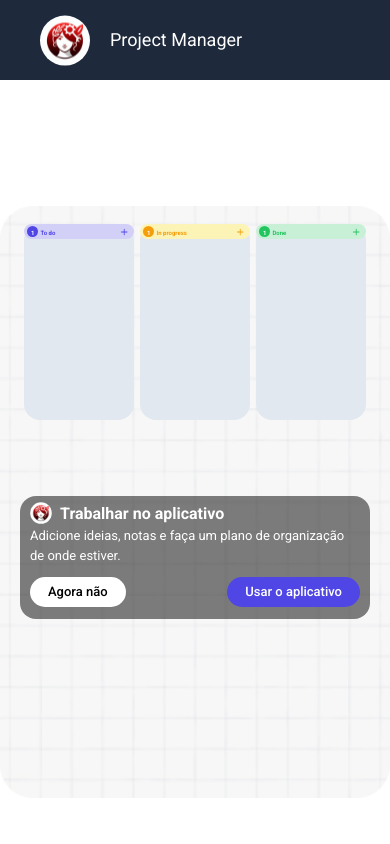
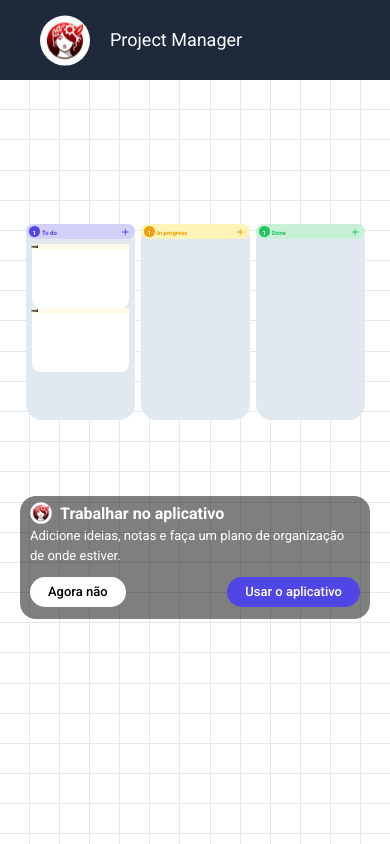
Before and after one commit to MVISHNU-BR/TI-REX-Desafio-02, a React (Vite) app in the folder project-manager/: page /kanban in a window 390 px wide. Shown: the top 844 px of the page. Built offline with nearby package versions, Linux system fonts and the light colour scheme.

Commit message:
added responsive grid for kanban background

```diff
--- a/project-manager/src/components/KanbanCard.tsx
+++ b/project-manager/src/components/KanbanCard.tsx
@@ -1,7 +1,15 @@
-export default function KanbanCard() {
+import { KanbanCardProps, KanbanCardStyles } from "../types/KanbanCardType"
+
+const KanbanCard: React.FC<KanbanCardProps> = ({priority}) => {
+  const cardClasses = KanbanCardStyles[priority]
+
   return (
     <>
-      <h1>CARD</h1>
+      <div className="w-full h-16 bg-white rounded-lg">
+        <h3 className="text-[4px] font-semibold" style={{backgroundColor: cardClasses.backgroundColor}}>{priority}</h3>
+      </div>
     </>
   )
 }
+
+export default KanbanCard;
--- a/project-manager/src/components/KanbanColumn.tsx
+++ b/project-manager/src/components/KanbanColumn.tsx
@@ -1,20 +1,20 @@
 import { KanbanColumnProps, columnColors } from "../types/KanbanColumnType"
 
-const KanbanColumn: React.FC<KanbanColumnProps> = ({ type }) => {
+const KanbanColumn: React.FC<KanbanColumnProps> = ({ type, children }) => {
   const classes = columnColors[type];
   const cards = [1];
 
   return (
     <>
-      <div id="column" className="w-[110px] max-w[110px] h-[196px] max-h-[196px] bg-cinza-2 rounded-2xl">
-        <div id="column-top" className={`w-full h-auto rounded-2xl flex justify-between items-center py-[2px] pl-[3px] pr-[5px]`} style={{ backgroundColor: classes.transparentColor}}>
-            <h1 className={`text-[6px] flex items-baseline font-bold`} style={{color: classes.color}}>
-              <span className={`text-white font-semibold mr-[2px] px-1 pt-[2px] rounded-xl flex items-center justify-center`} style={{backgroundColor: classes.color}}>{cards.length}</span>
+      <div id="column" className="w-[109px] h-[196px] max-h-[196px] bg-cinza-2 rounded-2xl relative px-[6px] pt-5 pb-[3px]">
+        <div id="column-top" className="absolute top-0 left-0 w-full h-auto rounded-2xl flex justify-between items-center py-[2px] pl-[3px] pr-[5px]" style={{ backgroundColor: classes.backgroundColor}}>
+            <h1 className="text-[6px] flex items-baseline font-bold" style={{color: classes.color}}>
+              <span className="text-white font-semibold mr-[2px] px-1 pt-[2px] rounded-xl flex items-center justify-center" style={{backgroundColor: classes.color}}>{cards.length}</span>
               {classes.text}
             </h1>
             <svg fill={classes.color} width="9" height="10"><path d="M7.523 5a.396.396 0 0 1-.396.396H4.62v2.508a.396.396 0 1 1-.791 0V5.396H1.32a.396.396 0 0 1 0-.792h2.508V2.096a.396.396 0 0 1 .791 0v2.508h2.508A.396.396 0 0 1 7.523 5Z"/></svg>
         </div>
-
+        {children}
       </div>
     </>
   )
--- /dev/null
+++ b/project-manager/src/components/ResponsiveGrid.tsx
@@ -0,0 +1,70 @@
+import { useState, useEffect } from "react";
+
+// Imagem do Figma estava perdendo qualidade no resize, então criei um grid similar, mas responsivo para servir de plano de fundo da página de Kanban
+
+type ChildProps = {
+  parentRef: React.RefObject<HTMLElement>;
+}
+
+const ResponsiveGrid: React.FC<ChildProps> = ({parentRef}) => {
+
+  const [gridDimensions, setGridDimensions] = useState({
+    rows: 0,
+    columns: 0,
+  });
+  const tileSize = 30;
+
+  // Função para calcular o número de linhas e colunas possíveis
+  const calculateGridDimensions = (width: number, height: number) => {
+    const columns = Math.floor(width / tileSize);
+    const rows = Math.floor(height / tileSize);
+    return { rows, columns };
+  };
+
+  // Função para atualizar as dimensões do grid
+  const updateGridDimensions = () => {
+    if(parentRef.current) {
+      const { width, height } = parentRef.current.getBoundingClientRect();
+      const newDimensions = calculateGridDimensions(width, height);
+      setGridDimensions(newDimensions);
+    }
+  };
+
+  // Configurar resize
+  useEffect(() => {
+    updateGridDimensions();
+    window.addEventListener("resize", updateGridDimensions);
+
+    return () => window.removeEventListener("resize", updateGridDimensions);
+  }, []);
+
+  const { rows, columns } = gridDimensions;
+  const tileCount = rows * columns;
+
+  return (
+    <div
+      style={{
+        position: "absolute",
+        top: "0",
+        left: "0",
+        display: "grid",
+        gridTemplateColumns: `repeat(${columns}, 1fr)`,
+        gridTemplateRows: `repeat(${rows}, 1fr)`,
+        gap: "1px",
+        width: "100%",
+        height: "100%",
+      }}
+    >
+      {Array.from({ length: tileCount }).map((_, index) => (
+        <div
+          key={index}
+          style={{
+            backgroundColor: "#fff",
+          }}
+        />
+      ))}
+    </div>
+  );
+};
+
+export default ResponsiveGrid;
--- a/project-manager/src/pages/Kanban.tsx
+++ b/project-manager/src/pages/Kanban.tsx
@@ -1,18 +1,27 @@
+import { useRef } from "react";
 import Footer from "../components/Footer";
 import Header from "../components/Header";
+import KanbanCard from "../components/KanbanCard";
 import KanbanColumn from "../components/KanbanColumn";
+import ResponsiveGrid from "../components/ResponsiveGrid";
 
 export default function Kanban() {
+  const cards = [1,2];
+  const parentRef = useRef<HTMLElement | null>(null);
+
   return (
     <>
     <Header />
-      <main className="bg-[url(src/assets/draggable-area.png)] bg-no-repeat bg-contain bg-center min-h-screen flex flex-col items-center gap-[76px] px-5 pt-36 pb-7">
+      <main ref={parentRef} className="relative bg-slate-200 min-h-screen flex flex-col items-center gap-[76px] px-5 pt-36 pb-7">
+         <ResponsiveGrid parentRef={parentRef}/>
         <div className="columns flex w-full justify-center gap-[6px]">
-          <KanbanColumn type="to-do"/>
-          <KanbanColumn type="in-progress"/>
-          <KanbanColumn type="done"/>
+          <KanbanColumn type="to-do">
+          {cards.map( (card, index) => <KanbanCard priority="mid" name="Task 3" progess="0" people={2} comments={987} key={index}/>)}
+          </KanbanColumn>
+          <KanbanColumn type="in-progress"></KanbanColumn>
+          <KanbanColumn type="done"></KanbanColumn>
         </div>
-        <div id="flag" className="bg-preto-50 w-full px-[10px] pb-3 pt-[6px] rounded-2xl">
+        <div id="flag" className="bg-preto-50 w-full px-[10px] pb-3 pt-[6px] rounded-2xl z-10">
           <header className="rounded-2xl flex">
             <img src="src/assets/logo.svg" alt="Project manager logo" className="w-[22px] h-[22px] mr-2" />
             <h1 className="text-white font-bold text-base">Trabalhar no aplicativo</h1>
--- /dev/null
+++ b/project-manager/src/types/KanbanCardType.ts
@@ -0,0 +1,17 @@
+type user = {
+  name: string
+  profilePicUrl: string
+}
+
+export interface KanbanCardProps {
+  priority: "low" | "mid" | "high"
+  name: string
+  progress: string
+  users: [ user ]
+}
+
+export const KanbanCardStyles: Record<KanbanCardProps["priority"], { color: string, backgroundColor: string}> = {
+  "low": { color: "#4F46E5", backgroundColor: "#EEF2FF"},
+  "mid": { color: "#F59E0B", backgroundColor: "#FFFBEB"},
+  "high": { color: "#fff", backgroundColor: "#BD2323"}
+}
--- a/project-manager/src/types/KanbanColumnType.ts
+++ b/project-manager/src/types/KanbanColumnType.ts
@@ -1,10 +1,9 @@
 export interface KanbanColumnProps {
-  type: "to-do" | "in-progress" | "done";
+  type: "to-do" | "in-progress" | "done"
 }
 
-
-export const columnColors: Record<KanbanColumnProps["type"], { transparentColor: string; color: string, text: string }> = {
-  "to-do": { transparentColor: "#D3D0F8", color: "#4F46E5", text: "To do" },
-  "in-progress": { transparentColor: "#FCF4B6", color: "#F59E0B", text: "In progress" },
-  "done": { transparentColor: "#C7F0D6", color: "#22C55E", text: "Done" },
+export const columnColors: Record<KanbanColumnProps["type"], { backgroundColor: string; color: string, text: string }> = {
+  "to-do": { backgroundColor: "#D3D0F8", color: "#4F46E5", text: "To do" },
+  "in-progress": { backgroundColor: "#FCF4B6", color: "#F59E0B", text: "In progress" },
+  "done": { backgroundColor: "#C7F0D6", color: "#22C55E", text: "Done" },
 };
```
